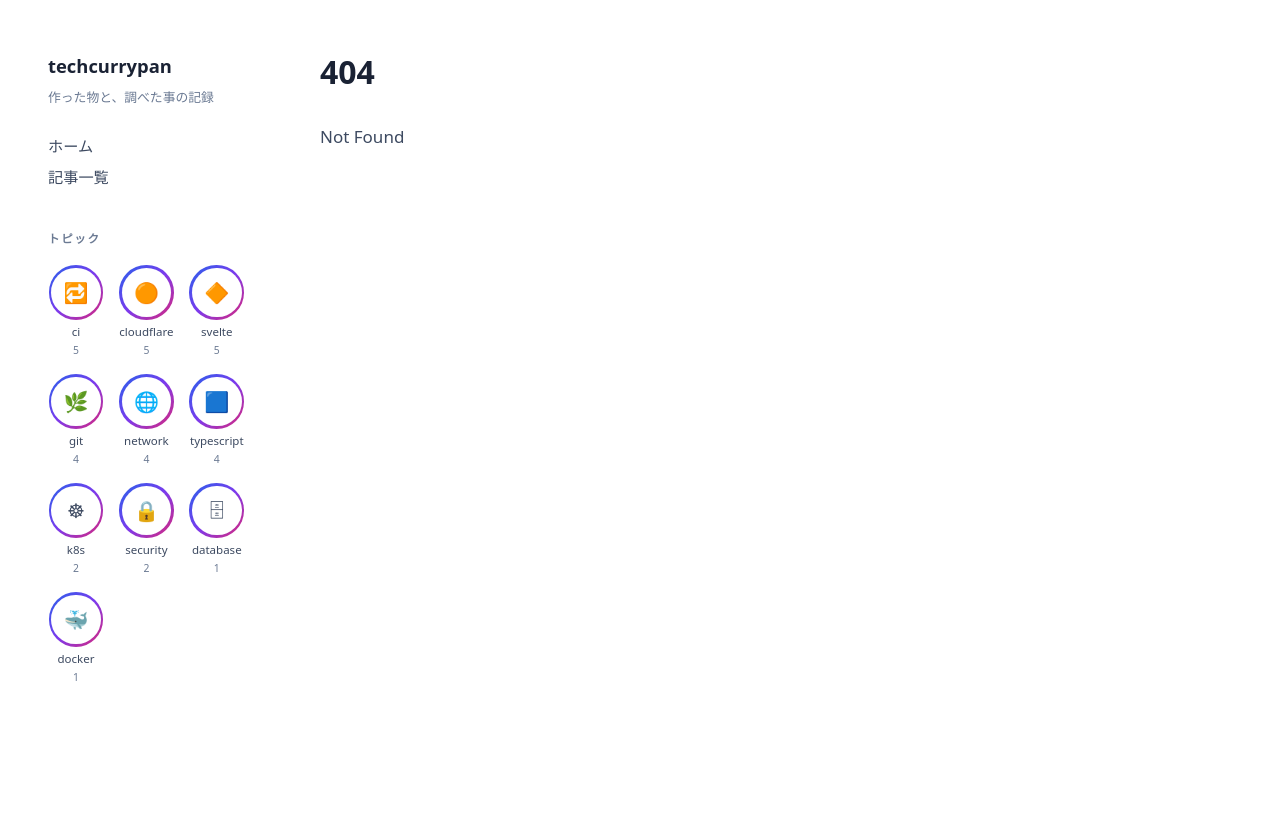
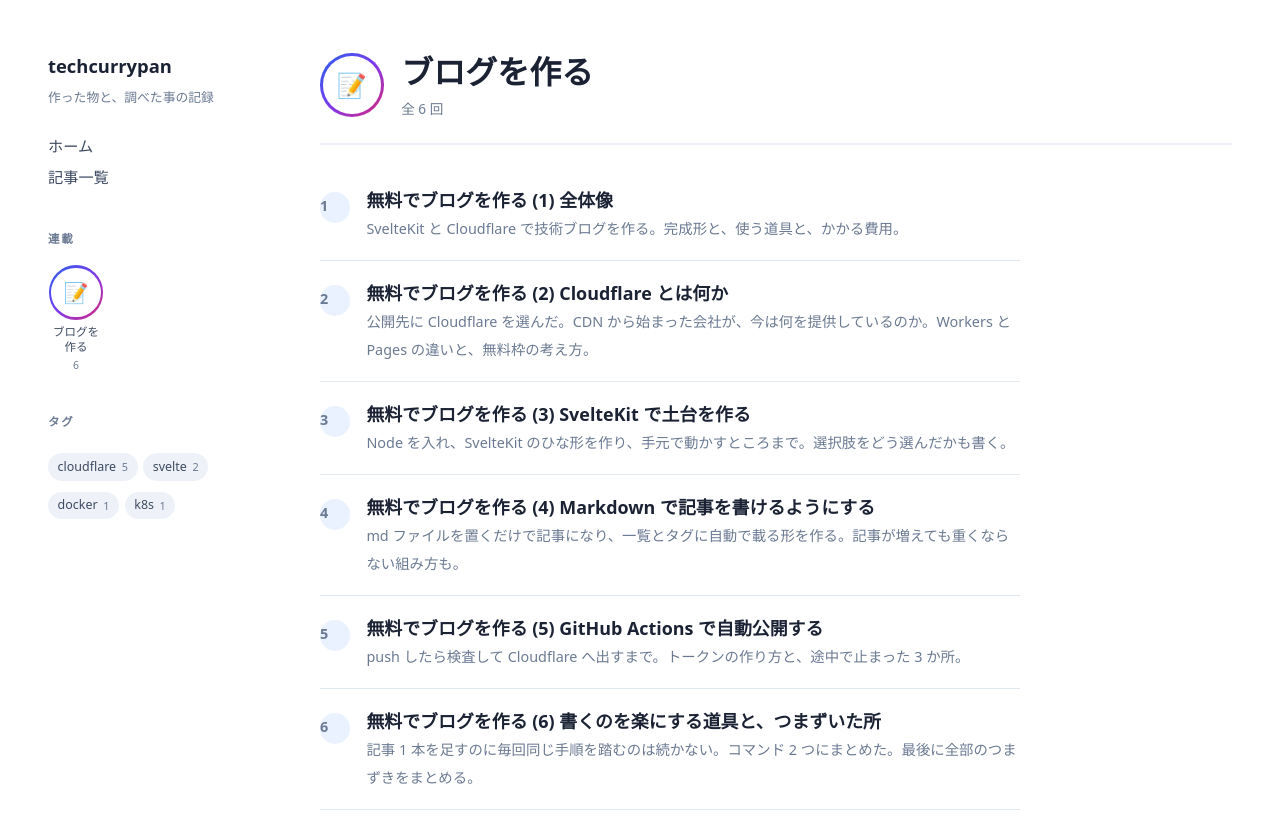
Before and after one commit to techcurrypan/apps, a SvelteKit app in the folder blog/: page /series/blog-setup in a window 1280 px wide. Before the commit this address had no page. Shown: the top 822 px of the page. Before the commit the page ends 800 px from the top, so only its background shows below. Built offline with nearby package versions, Linux system fonts and the light colour scheme.

Commit message:
連載 6 本と、連載まとめ・タグ一覧

```diff
--- a/blog/src/lib/index.generated.ts
+++ b/blog/src/lib/index.generated.ts
@@ -1,6 +1,7 @@
 // 自動生成。直接編集しない。npm run index で作り直す。
 export type Post = {
 	slug: string;
+	series: string;
 	title: string;
 	date: string;
 	summary: string;
@@ -10,82 +11,64 @@ export type Post = {
 export const allPosts: Post[] = [
 	{
 		"slug": "blog-setup/06-scripts",
+		"series": "blog-setup",
 		"title": "無料でブログを作る (6) 書くのを楽にする道具と、つまずいた所",
 		"date": "2026-11-09",
 		"summary": "記事 1 本を足すのに毎回同じ手順を踏むのは続かない。コマンド 2 つにまとめた。最後に全部のつまずきをまとめる。",
 		"tags": [
-			"ci",
-			"cloudflare",
-			"git",
-			"k8s",
-			"network",
-			"svelte",
-			"typescript"
+			"cloudflare"
 		]
 	},
 	{
 		"slug": "blog-setup/05-deploy",
+		"series": "blog-setup",
 		"title": "無料でブログを作る (5) GitHub Actions で自動公開する",
 		"date": "2026-11-08",
 		"summary": "push したら検査して Cloudflare へ出すまで。トークンの作り方と、途中で止まった 3 か所。",
 		"tags": [
-			"ci",
-			"cloudflare",
-			"git",
-			"network",
-			"security",
-			"svelte",
-			"typescript"
+			"cloudflare"
 		]
 	},
 	{
 		"slug": "blog-setup/04-markdown",
+		"series": "blog-setup",
 		"title": "無料でブログを作る (4) Markdown で記事を書けるようにする",
 		"date": "2026-11-07",
 		"summary": "md ファイルを置くだけで記事になり、一覧とタグに自動で載る形を作る。記事が増えても重くならない組み方も。",
 		"tags": [
 			"docker",
-			"k8s",
-			"network",
+			"k8s"
+		]
+	},
+	{
+		"slug": "blog-setup/03-sveltekit",
+		"series": "blog-setup",
+		"title": "無料でブログを作る (3) SvelteKit で土台を作る",
+		"date": "2026-11-06",
+		"summary": "Node を入れ、SvelteKit のひな形を作り、手元で動かすところまで。選択肢をどう選んだかも書く。",
+		"tags": [
+			"cloudflare",
 			"svelte"
 		]
 	},
 	{
-		"slug": "blog-setup/03-sveltekit",
-		"title": "無料でブログを作る (3) SvelteKit で土台を作る",
-		"date": "2026-11-06",
-		"summary": "Node を入れ、SvelteKit のひな形を作り、手元で動かすところまで。選択肢をどう選んだかも書く。",
-		"tags": [
-			"ci",
-			"cloudflare",
-			"network",
-			"svelte",
-			"typescript"
-		]
-	},
-	{
 		"slug": "blog-setup/02-cloudflare",
+		"series": "blog-setup",
 		"title": "無料でブログを作る (2) Cloudflare とは何か",
 		"date": "2026-11-05",
 		"summary": "公開先に Cloudflare を選んだ。CDN から始まった会社が、今は何を提供しているのか。Workers と Pages の違いと、無料枠の考え方。",
 		"tags": [
-			"ci",
-			"cloudflare",
-			"database",
-			"git",
-			"security",
-			"typescript"
+			"cloudflare"
 		]
 	},
 	{
 		"slug": "blog-setup/01-overview",
+		"series": "blog-setup",
 		"title": "無料でブログを作る (1) 全体像",
 		"date": "2026-11-04",
 		"summary": "SvelteKit と Cloudflare で技術ブログを作る。完成形と、使う道具と、かかる費用。",
 		"tags": [
-			"ci",
 			"cloudflare",
-			"git",
 			"svelte"
 		]
 	}
--- a/blog/src/lib/posts.ts
+++ b/blog/src/lib/posts.ts
@@ -3,28 +3,35 @@ import { allPosts, type Post } from './index.generated';
 export type { Post };
 
 const ICONS: Record<string, string> = {
-svelte: '🔶',
-cloudflare: '🟠',
-ci: '🔁',
+'blog-setup': '📝',
 k8s: '☸',
 docker: '🐳',
-git: '🌿',
-typescript: '🟦',
 linux: '🐧',
 network: '🌐',
 security: '🔒',
 database: '🗄',
-ai: '🤖'
+ai: '🤖',
+cloud: '☁'
+};
+
+const LABELS: Record<string, string> = {
+'blog-setup': 'ブログを作る'
 };
 
 export const posts = allPosts;
 
-export const iconFor = (tag: string) => ICONS[tag] ?? '＃';
+export const iconFor = (name: string) => ICONS[name] ?? '📁';
+export const labelFor = (name: string) => LABELS[name] ?? name;
 
-export const groups = [...new Set(posts.flatMap((p) => p.tags))]
-.map((tag) => ({
-tag,
-icon: iconFor(tag),
-count: posts.filter((p) => p.tags.includes(tag)).length
+export const groups = [...new Set(posts.map((p) => p.series).filter(Boolean))]
+.map((name) => ({
+name,
+label: labelFor(name),
+icon: iconFor(name),
+count: posts.filter((p) => p.series === name).length
 }))
-.sort((a, b) => b.count - a.count || a.tag.localeCompare(b.tag));
+.sort((a, b) => b.count - a.count || a.name.localeCompare(b.name));
+
+export const tagList = [...new Set(posts.flatMap((p) => p.tags))]
+  .map((tag) => ({ tag, count: posts.filter((p) => p.tags.includes(tag)).length }))
+  .sort((a, b) => b.count - a.count || a.tag.localeCompare(b.tag));
--- a/blog/src/routes/+layout.svelte
+++ b/blog/src/routes/+layout.svelte
@@ -1,5 +1,5 @@
 <script lang="ts">
-import { groups } from '../lib/posts';
+import { groups, tagList } from '../lib/posts';
 let { children } = $props();
 </script>
 
@@ -15,13 +15,13 @@ let { children } = $props();
 
 {#if groups.length > 0}
 <section class="block">
-<h2>トピック</h2>
+<h2>連載</h2>
 <ul class="series">
-{#each groups as g (g.tag)}
+{#each groups as g (g.name)}
 <li>
-<a href="/tag/{g.tag}">
+<a href="/series/{g.name}">
 <span class="ring"><span class="icon">{g.icon}</span></span>
-<span class="name">{g.tag}</span>
+<span class="name">{g.label}</span>
 <span class="count">{g.count}</span>
 </a>
 </li>
@@ -29,7 +29,17 @@ let { children } = $props();
 </ul>
 </section>
 {/if}
-</aside>
+{#if tagList.length > 0}
+  <section class="block">
+    <h2>タグ</h2>
+    <ul class="tags">
+      {#each tagList as t (t.tag)}
+        <li><a href="/tag/{t.tag}">{t.tag}<span>{t.count}</span></a></li>
+      {/each}
+    </ul>
+  </section>
+{/if}
+  </aside>
 
 <main>
 {@render children()}
@@ -290,7 +300,38 @@ color: var(--ink-dim);
 color: var(--accent);
 }
 
-main {
+.tags {
+    list-style: none;
+    margin: 0;
+    padding: 0;
+    display: flex;
+    flex-wrap: wrap;
+    gap: 0.35rem;
+  }
+
+  .tags a {
+    display: inline-flex;
+    align-items: center;
+    gap: 0.35rem;
+    padding: 0.1rem 0.6rem;
+    background: var(--surface-2);
+    border-radius: 999px;
+    font-size: 0.78rem;
+    text-decoration: none;
+    color: var(--ink-soft);
+  }
+
+  .tags a:hover {
+    background: var(--accent-soft);
+    color: var(--accent);
+  }
+
+  .tags span {
+    font-size: 0.68rem;
+    color: var(--ink-dim);
+  }
+
+  main {
 min-width: 0;
 padding-bottom: 6rem;
 }
--- /dev/null
+++ b/blog/src/routes/series/[series]/+page.svelte
@@ -0,0 +1,113 @@
+<script lang="ts">
+let { data } = $props();
+</script>
+
+<header class="head">
+<span class="ring"><span class="icon">{data.icon}</span></span>
+<div>
+<h1>{data.label}</h1>
+<p>全 {data.posts.length} 回</p>
+</div>
+</header>
+
+<ol class="steps">
+{#each data.posts as post, i (post.slug)}
+<li>
+<span class="no">{i + 1}</span>
+<a href="/blog/{post.slug}">
+<strong>{post.title}</strong>
+{#if post.summary}<span>{post.summary}</span>{/if}
+</a>
+</li>
+{/each}
+</ol>
+
+<style>
+.head {
+display: flex;
+align-items: center;
+gap: 1.1rem;
+padding-bottom: 1.25rem;
+border-bottom: 2px solid var(--surface-2);
+margin-bottom: 1.5rem;
+}
+
+.head h1 {
+margin: 0;
+}
+
+.head p {
+margin: 0;
+color: var(--ink-dim);
+font-size: 0.85rem;
+}
+
+.ring {
+display: grid;
+place-items: center;
+width: 3.6rem;
+height: 3.6rem;
+flex: none;
+border-radius: 50%;
+background: linear-gradient(135deg, #2563eb, #7c3aed, #db2777);
+padding: 3px;
+}
+
+.icon {
+display: grid;
+place-items: center;
+width: 100%;
+height: 100%;
+border-radius: 50%;
+background: var(--bg);
+font-size: 1.5rem;
+}
+
+.steps {
+list-style: none;
+margin: 0;
+padding: 0;
+}
+
+.steps li {
+display: flex;
+gap: 1rem;
+padding: 1.1rem 0;
+border-bottom: 1px solid var(--line);
+}
+
+.no {
+display: grid;
+place-items: center;
+width: 1.9rem;
+height: 1.9rem;
+flex: none;
+margin-top: 0.4rem;
+border-radius: 50%;
+background: var(--accent-soft);
+color: var(--accent);
+font-size: 0.82rem;
+font-weight: 700;
+}
+
+.steps a {
+text-decoration: none;
+color: inherit;
+}
+
+.steps strong {
+display: block;
+font-size: 1.12rem;
+line-height: 1.6;
+}
+
+.steps a:hover strong {
+color: var(--accent);
+}
+
+.steps span {
+display: block;
+color: var(--ink-dim);
+font-size: 0.9rem;
+}
+</style>
--- /dev/null
+++ b/blog/src/routes/series/[series]/+page.ts
@@ -0,0 +1,9 @@
+import type { PageLoad } from './$types';
+import { posts, iconFor, labelFor } from '../../../lib/posts';
+
+export const load: PageLoad = ({ params }) => ({
+name: params.series,
+label: labelFor(params.series),
+icon: iconFor(params.series),
+posts: posts.filter((p) => p.series === params.series).reverse()
+});
```
Also changed, not shown: blog/scripts/build-index.mjs (+20 -16 lines).
